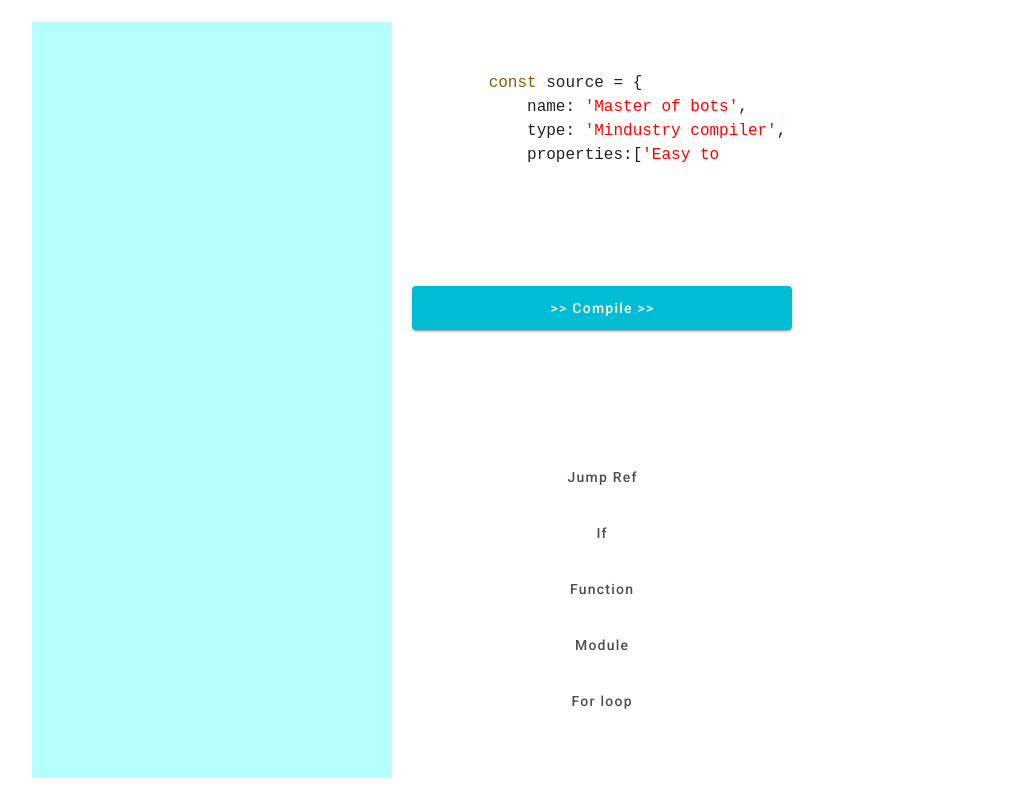
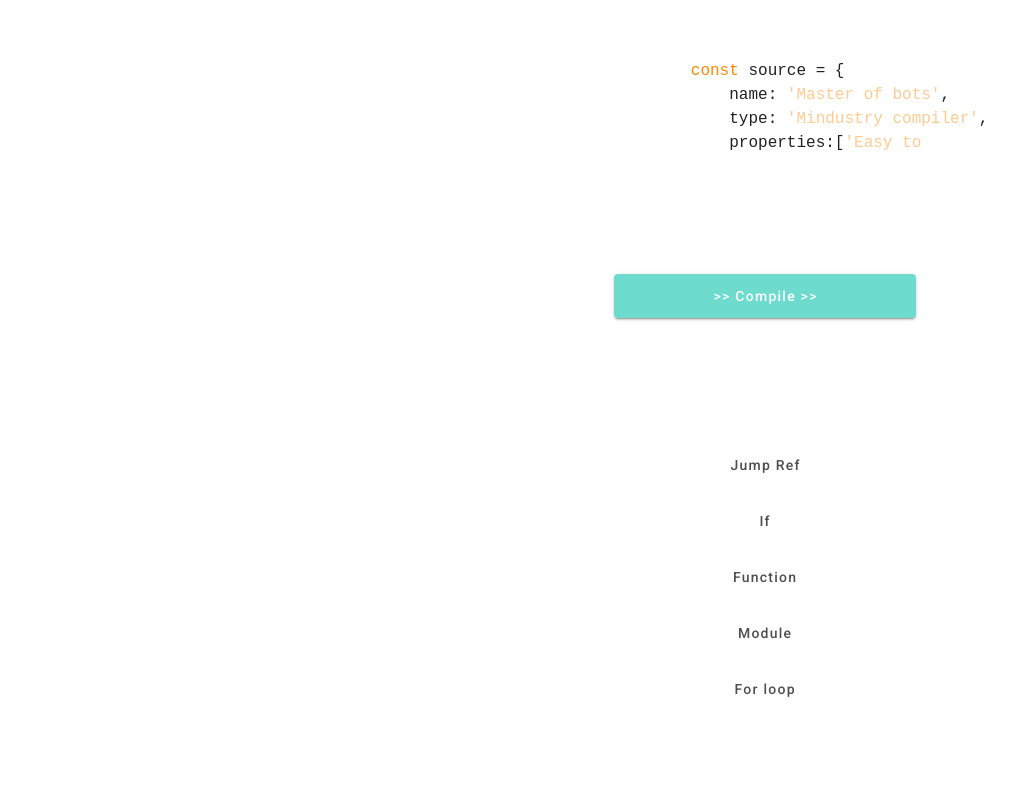
Before and after one commit to Pythux/MindustryCompilerWebSite, a Vue app in the folder front/: page / in a window 1280 px wide. Shown: the whole page, without its empty margins (38-1053 px from the left). Built offline with nearby package versions, Linux system fonts and the light colour scheme.

Commit message:
up colors

```diff
--- a/front/src/components/ExempleCode.vue
+++ b/front/src/components/ExempleCode.vue
@@ -1,7 +1,7 @@
 <template>
     <v-btn-toggle
         v-model="choice"
-        color="deep-purple accent-3"
+        color="#94ebcd"
         group
         class="d-flex flex-column"
       >
--- a/front/src/components/HomePage.vue
+++ b/front/src/components/HomePage.vue
@@ -1,23 +1,23 @@
 <template>
-    <v-container>
-        <div class="codeZone">
-        <textarea id="code-source" name="code-source" style="background-color: rgb(180, 255, 251);"></textarea>
-        </div>
-        <div class="complieBtn d-flex flex-column justify-space-around">
+    <v-row>
+        <v-col cols="6" class="d-flex">
+            <textarea id="code-source" name="code-source"></textarea>
+        </v-col>
+        <v-col cols="3" class="complieBtn d-flex flex-column justify-space-around">
             <Intro />
             <v-btn
-            color="cyan"
+                color="#6ddccf"
                 dark
                 elevation="2"
                 large
                 :loading="loadingCompiling"
             >>> Compile >></v-btn>
             <ExempleCode v-on:choice="changeChoiceCode" />
-        </div>
-        <div class="compileZone">
-        <textarea id="asm" name="asm"></textarea>
-        </div>
-    </v-container>
+        </v-col>
+        <v-col cols="3" class="d-flex">
+            <textarea id="asm" name="asm" style="color: rgb(9 51 51);" readonly></textarea>
+        </v-col>
+    </v-row>
 </template>
 
 
@@ -69,47 +69,26 @@ export default Vue.extend({
 
 
 <style>
-.container {
+/* .container {
     height: 100%;
-}
+    max-width: none !important;
+} */
 
-.container {
-    display: grid;
-    grid-template-columns: repeat(3, 1fr);
-    grid-gap: 10px;
-    grid-auto-rows: minmax(100px, auto);
-    grid-auto-columns: minmax(100px, auto);
+.row {
+    height: 100%;
 }
 
 textarea {
     resize: none !important;
-    height: 80vh;
+    /* height: 100%; */
     flex-grow: 1;
     padding: 20px;
     margin: 10px;
-}
-
-.codeZone {
-    grid-row: 1;
-    grid-column: 1;
-    display: flex;
-    flex-direction: column;
-}
-
-.complieBtn {
-    grid-row: 1;
-    grid-column: 2;
-    /* background-color: rgb(147, 242, 255); */
+    width: 100%;
 }
 
 .v-btn__content {
     text-transform: none;
 }
 
-.compileZone {
-    grid-row: 1;
-    grid-column: 3;
-    display: flex;
-    flex-direction: column;
-}
 </style>
--- a/front/src/components/Intro.vue
+++ b/front/src/components/Intro.vue
@@ -85,10 +85,10 @@ export default {
 
 <style lang="scss" scoped>
 .var-highlight {
-    color: rgb(138, 92, 8);
+    color: #ff8800;
 }
 .string-highlight {
-    color: red;
+    color: #ffcb91;
 }
 
 #presentation-typewriter {
```
Lines whose indentation alone changed are shown as unchanged.
